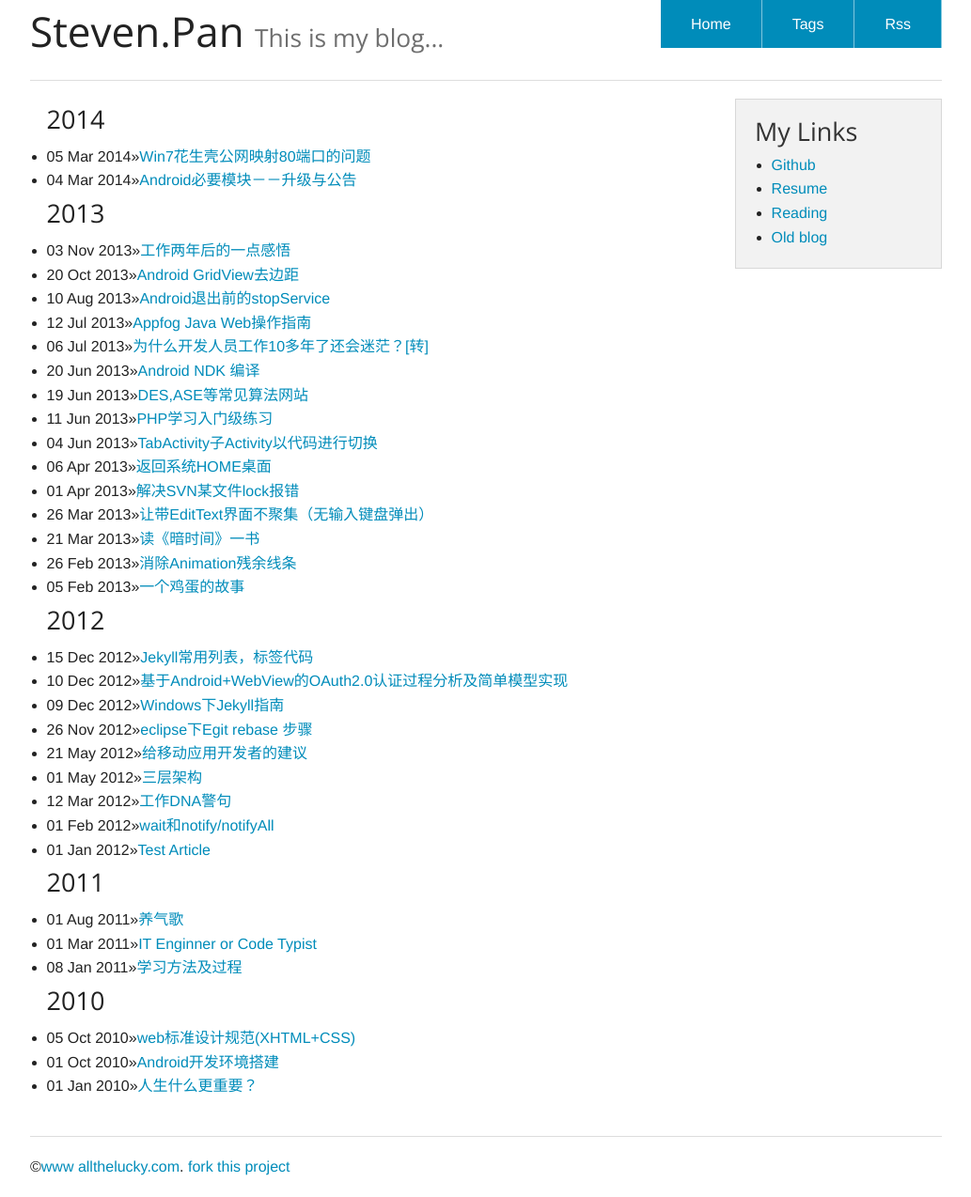
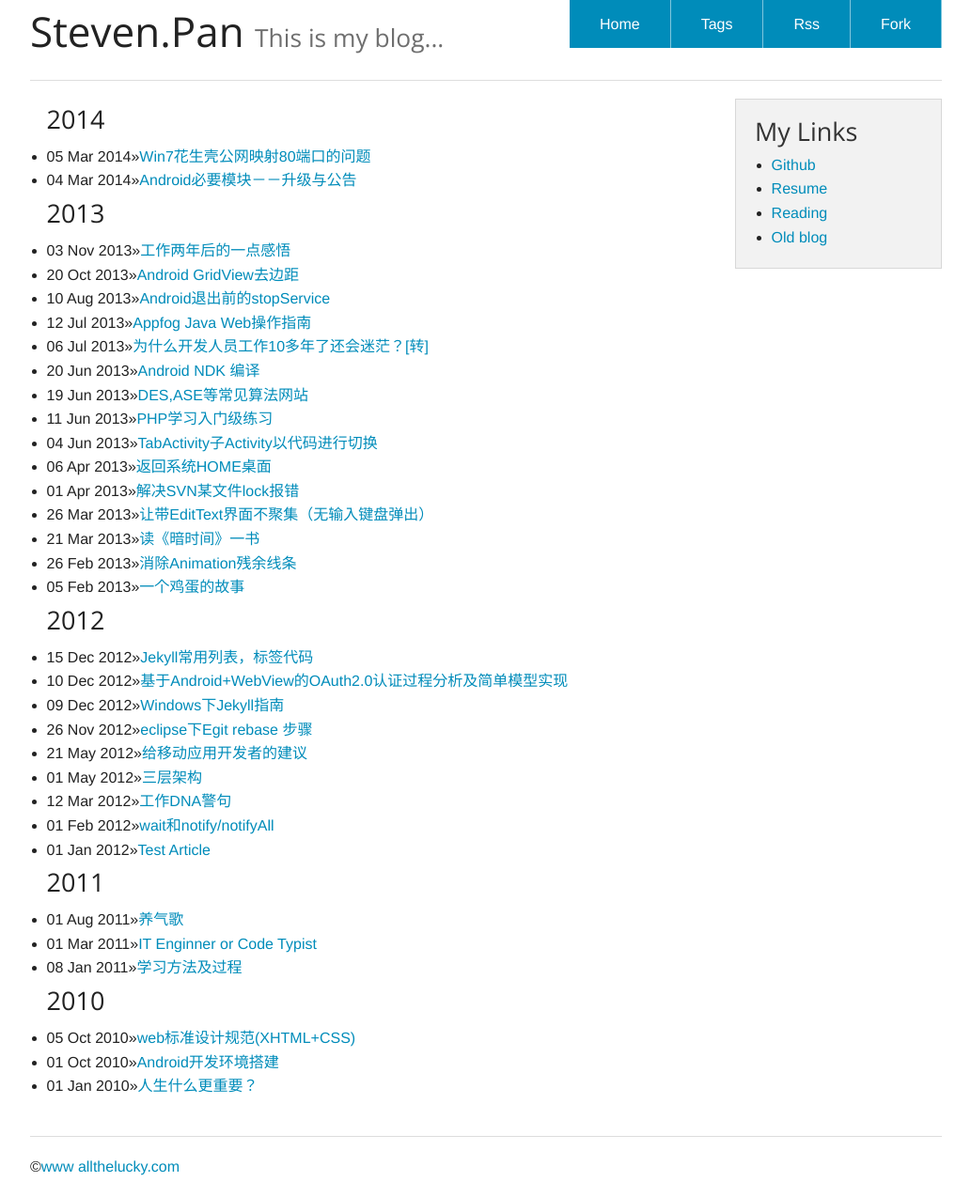
Before and after one commit to wdyggh/wdyggh.github.com, a Jekyll site: the page built from index.html, in a window 1280 px wide. Shown: the whole page at 94% size, without its empty margins (123-1156 px from the left). Built offline with Jekyll 4.4.1, drawn with Linux system fonts in a browser that asks for light colours; the list of posts is cut into pages by our own code.

Commit message:
update layout

```diff
--- a/_layouts/default.html
+++ b/_layouts/default.html
@@ -21,6 +21,7 @@
 		 <li><a href="/" class="button">Home</a></li>
 		 <li><a href="/tags.html" class="button">Tags</a></li>
 		 <li><a href="/atom.xml" class="button">Rss</a></li>
+		 <li><a href="https://github.com/allthelucky/allthelucky.github.com" class="button">Fork</a></li>
         </ul>
       </div>
       <h1>Steven.Pan <small>This is my blog...</small></h1>
@@ -71,7 +72,7 @@
       <hr />
       <div class="row">
         <div class="large-6 columns">
-          <p>©<a href="/">www allthelucky.com</a>. <a href="https://github.com/allthelucky/allthelucky.github.com">fork this project</a></p>
+          <p>©<a href="/">www allthelucky.com</a></p>
         </div>
       </div>
     </div>
```
